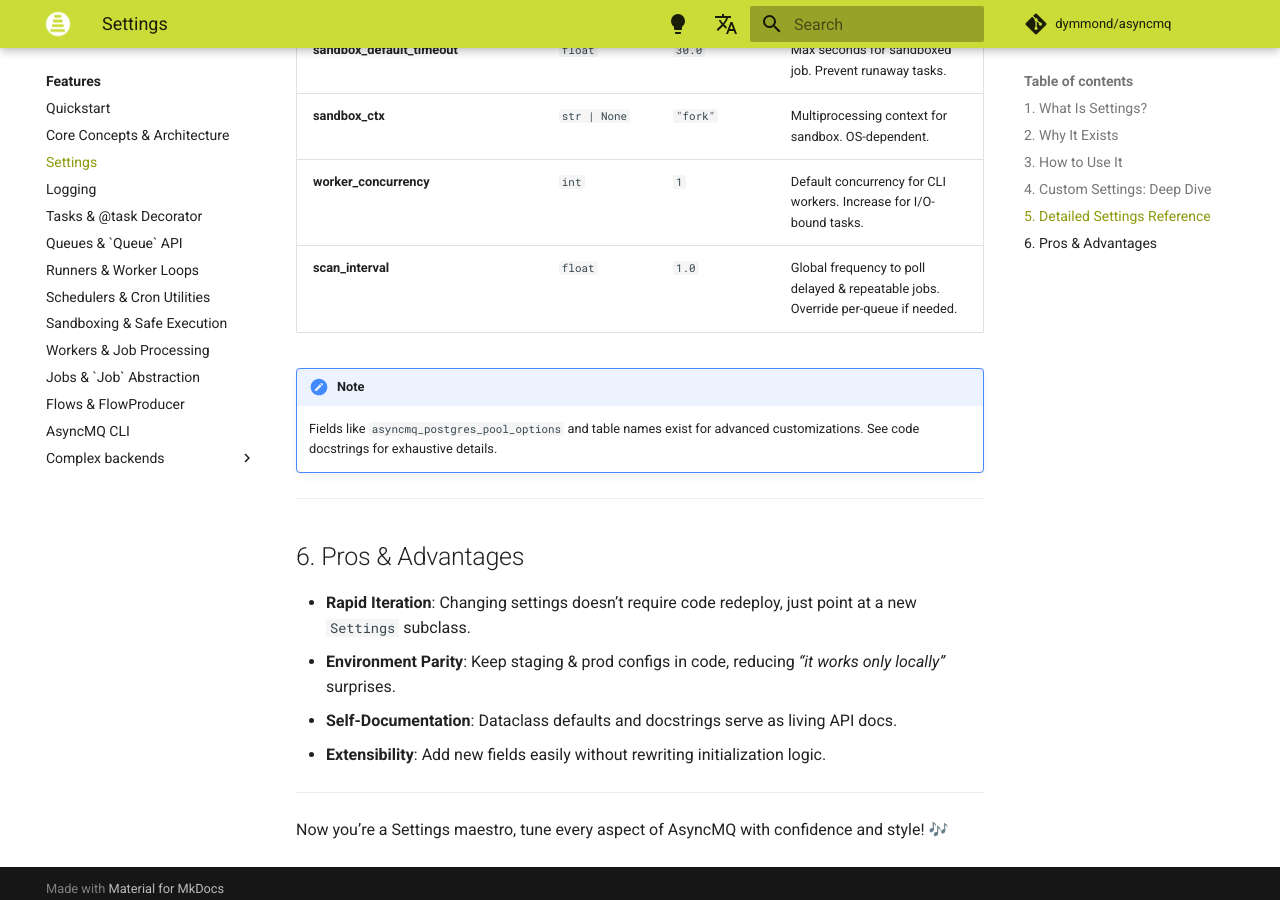
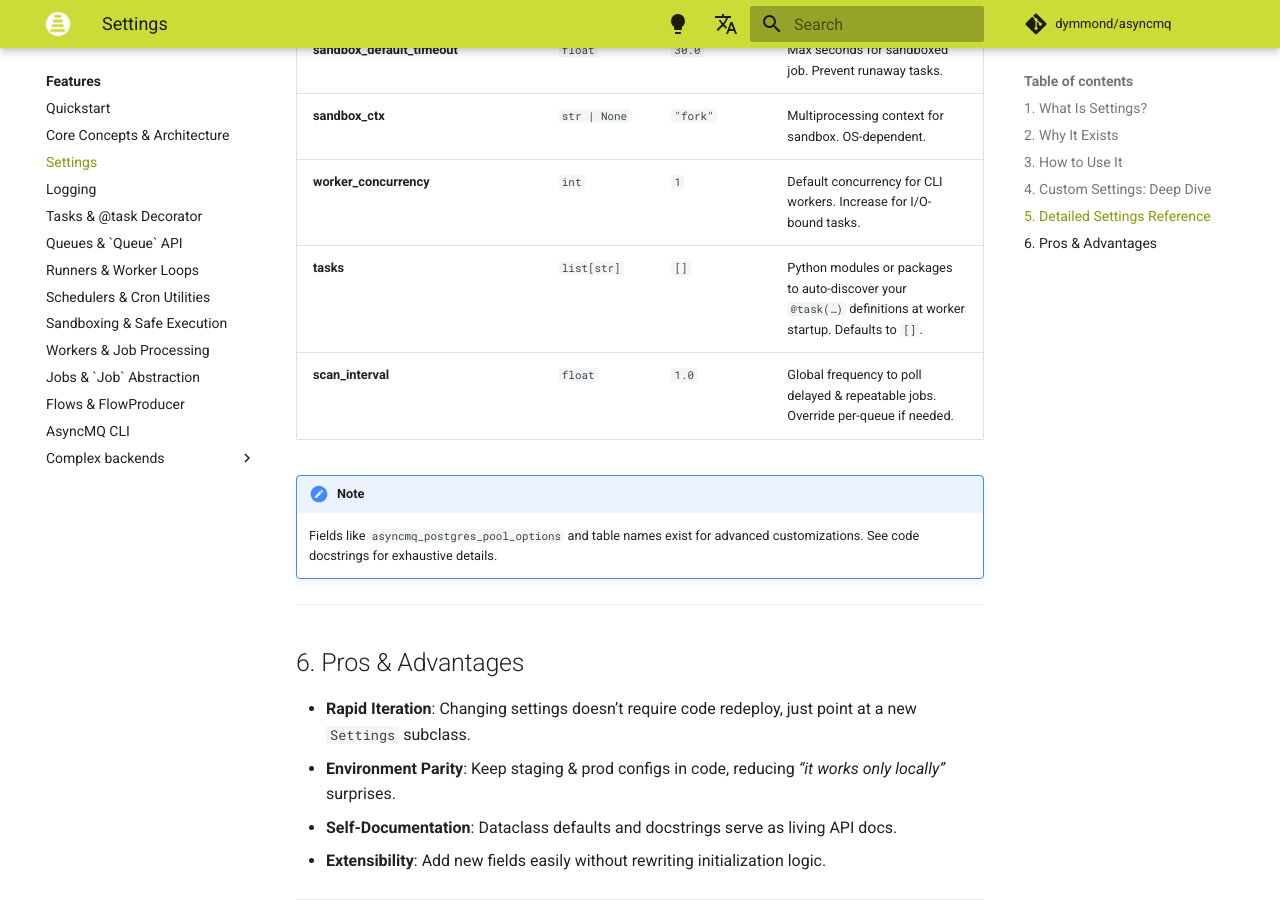
Before and after one commit to dymmond/asyncmq, an MkDocs documentation site: the page built from docs/features/settings.md, in a window 1280 px wide and 900 px high, scrolled down 4391 px. Built offline with MkDocs 1.6.1 and Material for MkDocs 9.7.7, drawn with Linux system fonts in a browser that asks for light colours; comment, search, counter and statistics services are not loaded.

Commit message:
Update docs

```diff
--- a/docs/features/settings.md
+++ b/docs/features/settings.md
@@ -124,29 +124,30 @@
 
 Below is a distilled breakdown of each setting, why it matters, and tips for tuning:
 
-| Name                                       | Type                     | Default                    | Purpose & Tips                                                                             |
-| ------------------------------------------ | ------------------------ | -------------------------- | ------------------------------------------------------------------------------------------ |
-| **debug**                                  | `bool`                   | `False`                    | Turn on detailed stack traces & verbose logs when diagnosing issues.                       |
-| **logging_level**                         | `str`                    | `"INFO"`                   | Control verbosity. Use `DEBUG` for development, `ERROR` for stable production.             |
-| **backend**                                | `BaseBackend`            | `RedisBackend()`           | Swap storage/backing queue. Use Postgres or Mongo backends for ACID or schema flexibility. |
-| **version**                                | `str`                    | AsyncMQ version            | Handy for logging and health endpoints.                                                    |
-| **is_logging_setup**                     | `bool`                   | `False`                    | Internal flag—rarely override manually.                                                    |
-| **jobs_table_schema**                    | `str`                    | `"asyncmq"`                | Postgres schema. Namespace your tables to avoid collisions.                                |
-| **postgres_jobs_table_name**            | `str`                    | `"asyncmq_jobs"`           | Table name for jobs in Postgres. Change for multi-tenant setups.                           |
-| **postgres_repeatables_table_name**     | `str`                    | `"asyncmq_repeatables"`    | Stores repeatable job definitions in Postgres.                                             |
-| **postgres_cancelled_jobs_table_name** | `str`                    | `"asyncmq_cancelled_jobs"` | Tracks cancelled jobs in Postgres.                                                         |
-| **asyncmq_postgres_backend_url**        | `str | None`            | `None`                     | DSN for Postgres. Required if using Postgres backend.                                      |
-| **asyncmq_postgres_pool_options**       | `dict[str, Any] | None` | `None`                     | Options for `asyncpg.create_pool`. Tunes connection pooling.                               |
-| **asyncmq_mongodb_backend_url**         | `str | None`            | `None`                     | URI for MongoDB. Use `mongodb+srv` URIs with credentials.                                  |
-| **asyncmq_mongodb_database_name**       | `str | None`            | `"asyncmq"`                | Target DB in MongoDB.                                                                      |
-| **enable_stalled_check**                 | `bool`                   | `False`                    | Detect jobs stuck > `stalled_threshold`. Useful for long tasks.                            |
-| **stalled_check_interval**               | `float`                  | `60.0`                     | Scan frequency for stalled jobs. Lower for faster detection, higher for less DB load.      |
-| **stalled_threshold**                     | `float`                  | `30.0`                     | Execution time considered stalled. Tune per workload.                                      |
-| **sandbox_enabled**                       | `bool`                   | `False`                    | Run tasks in isolated processes. Safer but slower.                                         |
-| **sandbox_default_timeout**              | `float`                  | `30.0`                     | Max seconds for sandboxed job. Prevent runaway tasks.                                      |
-| **sandbox_ctx**                           | `str | None`            | `"fork"`                   | Multiprocessing context for sandbox. OS-dependent.                                         |
-| **worker_concurrency**                    | `int`                    | `1`                        | Default concurrency for CLI workers. Increase for I/O-bound tasks.                         |
-| **scan_interval**                         | `float`                  | `1.0`                      | Global frequency to poll delayed & repeatable jobs. Override per-queue if needed.          |
+| Name                                   | Type            | Default                    | Purpose & Tips                                                                             |
+|----------------------------------------|-----------------|----------------------------| ------------------------------------------------------------------------------------------ |
+| **debug**                              | `bool`          | `False`                    | Turn on detailed stack traces & verbose logs when diagnosing issues.                       |
+| **logging_level**                      | `str`           | `"INFO"`                   | Control verbosity. Use `DEBUG` for development, `ERROR` for stable production.             |
+| **backend**                            | `BaseBackend`   | `RedisBackend()`           | Swap storage/backing queue. Use Postgres or Mongo backends for ACID or schema flexibility. |
+| **version**                            | `str`           | AsyncMQ version            | Handy for logging and health endpoints.                                                    |
+| **is_logging_setup**                   | `bool`          | `False`                    | Internal flag—rarely override manually.                                                    |
+| **jobs_table_schema**                  | `str`           | `"asyncmq"`                | Postgres schema. Namespace your tables to avoid collisions.                                |
+| **postgres_jobs_table_name**           | `str`           | `"asyncmq_jobs"`           | Table name for jobs in Postgres. Change for multi-tenant setups.                           |
+| **postgres_repeatables_table_name**    | `str`           | `"asyncmq_repeatables"`    | Stores repeatable job definitions in Postgres.                                             |
+| **postgres_cancelled_jobs_table_name** | `str`           | `"asyncmq_cancelled_jobs"` | Tracks cancelled jobs in Postgres.                                                         |
+| **asyncmq_postgres_backend_url**       | `str            | None`                      | `None`                     | DSN for Postgres. Required if using Postgres backend.                                      |
+| **asyncmq_postgres_pool_options**      | `dict[str, Any] | None`                      | `None`                     | Options for `asyncpg.create_pool`. Tunes connection pooling.                               |
+| **asyncmq_mongodb_backend_url**        | `str            | None`                      | `None`                     | URI for MongoDB. Use `mongodb+srv` URIs with credentials.                                  |
+| **asyncmq_mongodb_database_name**      | `str            | None`                      | `"asyncmq"`                | Target DB in MongoDB.                                                                      |
+| **enable_stalled_check**               | `bool`          | `False`                    | Detect jobs stuck > `stalled_threshold`. Useful for long tasks.                            |
+| **stalled_check_interval**             | `float`         | `60.0`                     | Scan frequency for stalled jobs. Lower for faster detection, higher for less DB load.      |
+| **stalled_threshold**                  | `float`         | `30.0`                     | Execution time considered stalled. Tune per workload.                                      |
+| **sandbox_enabled**                    | `bool`          | `False`                    | Run tasks in isolated processes. Safer but slower.                                         |
+| **sandbox_default_timeout**            | `float`         | `30.0`                     | Max seconds for sandboxed job. Prevent runaway tasks.                                      |
+| **sandbox_ctx**                        | `str            | None`                      | `"fork"`                   | Multiprocessing context for sandbox. OS-dependent.                                         |
+| **worker_concurrency**                 | `int`           | `1`                        | Default concurrency for CLI workers. Increase for I/O-bound tasks.                         |
+| **tasks**                               | `list[str]`     | `[]`                       | Python modules or packages to auto-discover your `@task(…)` definitions at worker startup. Defaults to `[]`.                         |
+| **scan_interval**                      | `float`         | `1.0`                      | Global frequency to poll delayed & repeatable jobs. Override per-queue if needed.          |
 
 !!! Note
     Fields like `asyncmq_postgres_pool_options` and table names exist for advanced customizations.
```
Also changed, not shown: docs/features/tasks.md (+30 -0 lines), docs/features/workers.md (+3 -0 lines).
